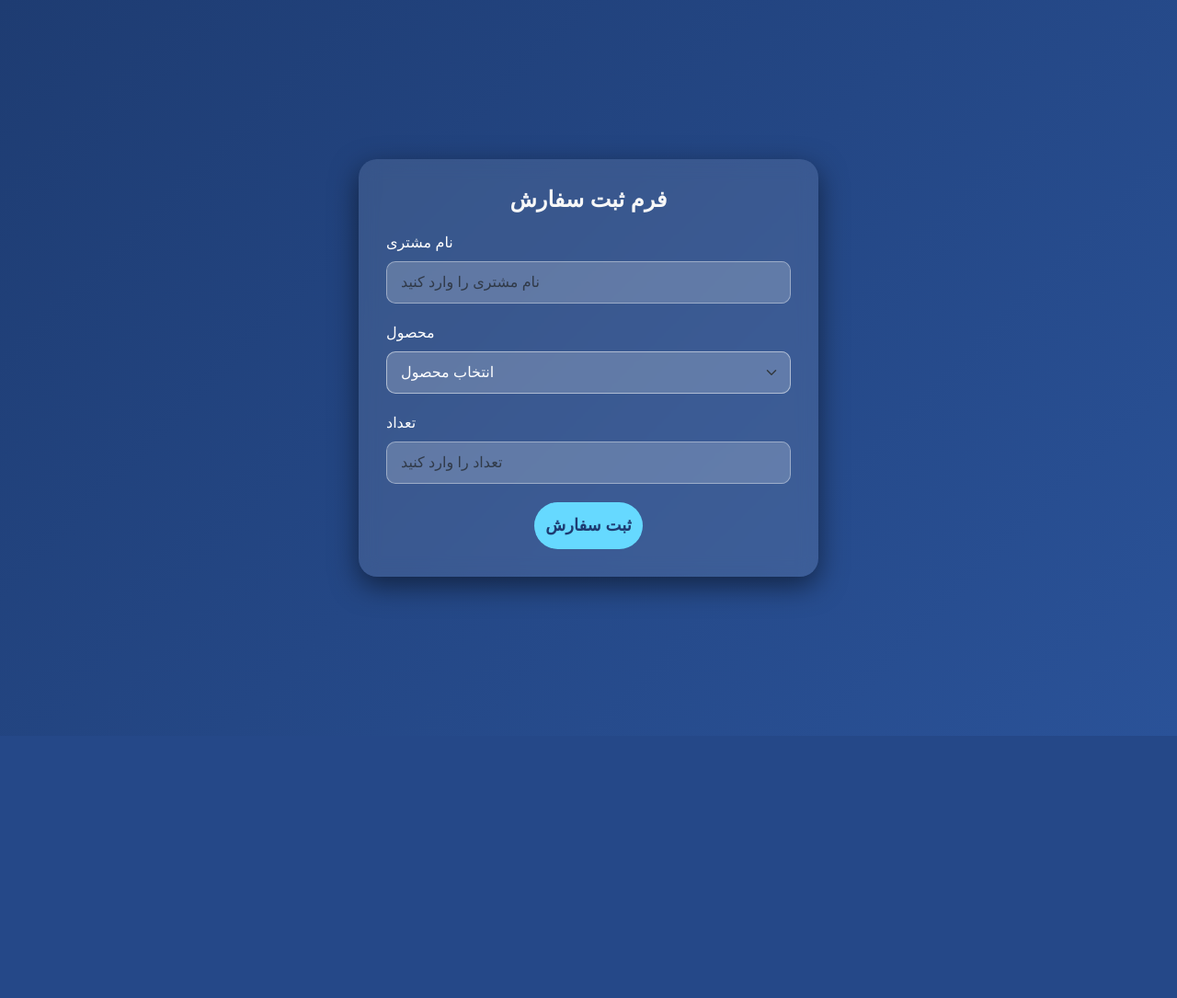
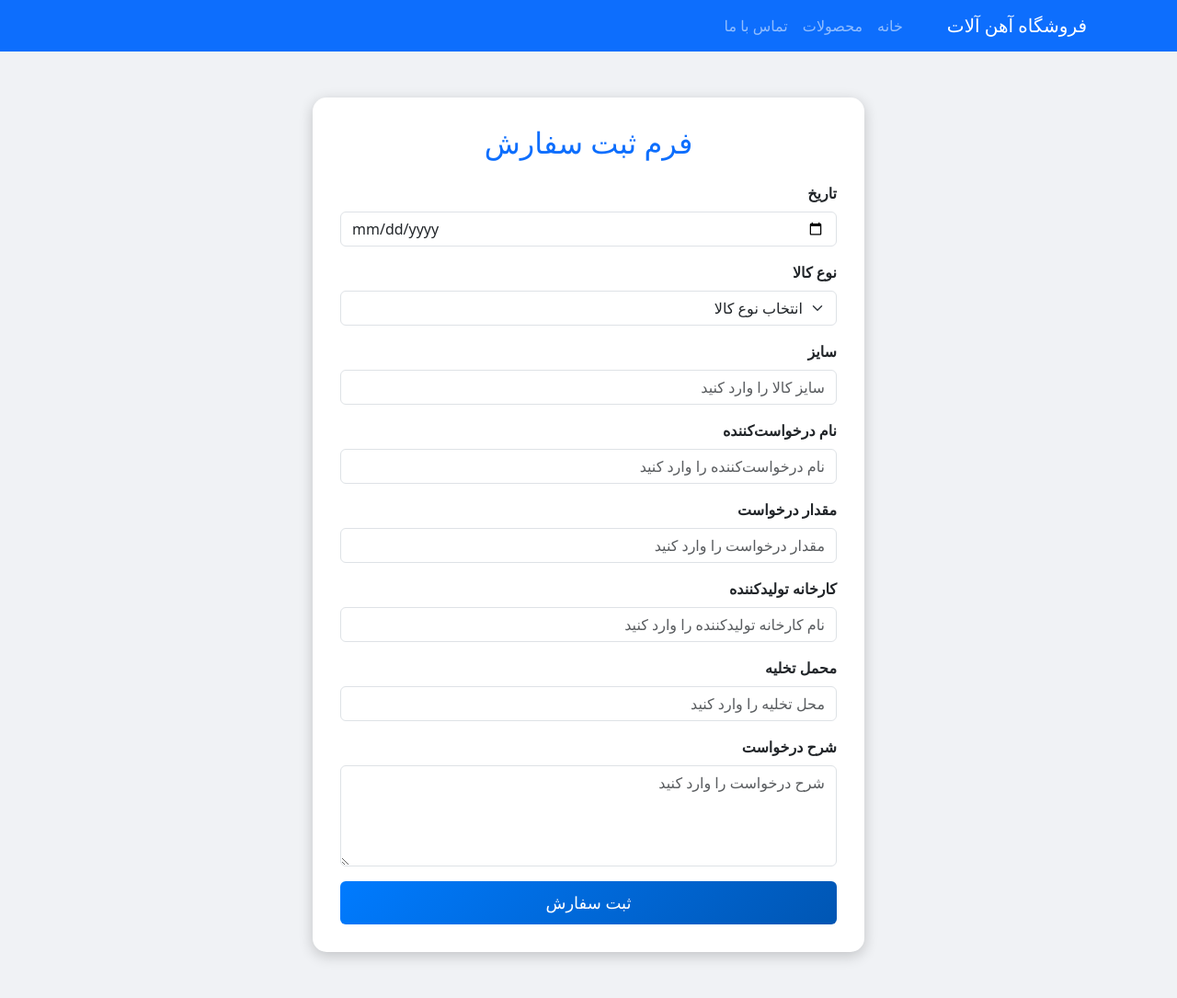
Before and after one commit to poem71/django-test-project, a Django app: page /order_form/ in a window 1280 px wide. Shown: the whole page at 92% size. Before the commit the page ends 800 px from the top, so only its background shows below. Run offline with Django 5.2, Linux system fonts and the light colour scheme.

Commit message:
اضافه کردن تغییرات جدید

```diff
--- a/order_management/urls.py
+++ b/order_management/urls.py
@@ -1,4 +1,3 @@
-
 from django.contrib import admin
 from django.urls import path,include
 
--- a/orders/serializers.py
+++ b/orders/serializers.py
@@ -4,4 +4,5 @@ from .models import Order
 class OrderSerializer(serializers.ModelSerializer):
     class Meta:
         model = Order
-        fields = ['id', 'customer_name', 'product_name', 'quantity']
+        fields = ['id', 'date', 'product_type', 'size', 'requester_name',
+                  'quantity', 'manufacturer', 'unloading_place', 'description']
--- a/orders/templates/order_form.html
+++ b/orders/templates/order_form.html
@@ -4,40 +4,116 @@
     <meta charset="UTF-8">
     <meta name="viewport" content="width=device-width, initial-scale=1.0">
     <title>ثبت سفارش</title>
-    <link href="https://cdn.jsdelivr.net/npm/bootstrap@5.3.0-alpha1/dist/css/bootstrap.min.css" rel="stylesheet"
-          integrity="sha384-KyZXEJ6F3tQ2zFf8vL6lfY2gpDlNJSdQIC3QyaWv2A2KKfZmY5Ostplq6uBghgtp" crossorigin="anonymous">
-  {% include "css.html" %}
+    <link href="https://cdn.jsdelivr.net/npm/bootstrap@5.3.0/dist/css/bootstrap.min.css" rel="stylesheet">
+    <script src="https://cdn.jsdelivr.net/npm/bootstrap@5.3.0/dist/js/bootstrap.bundle.min.js"></script>
+    <style>
+        body {
+            background-color: #f0f2f5;
+        }
+        .form-container {
+            max-width: 600px;
+            margin: 50px auto;
+            background: white;
+            padding: 30px;
+            border-radius: 15px;
+            box-shadow: 0px 4px 15px rgba(0, 0, 0, 0.2);
+            transition: all 0.3s ease-in-out;
+        }
+        .form-container:hover {
+            transform: translateY(-5px);
+        }
+        .btn-primary {
+            background: linear-gradient(135deg, #007bff, #0056b3);
+            border: none;
+            padding: 10px;
+            font-size: 18px;
+        }
+        .btn-primary:hover {
+            background: linear-gradient(135deg, #0056b3, #003f7f);
+        }
+        .form-label {
+            font-weight: bold;
+        }
+    </style>
 </head>
-<body>
+<body dir="rtl">
 
+<!-- منوی ناوبری -->
+<nav class="navbar navbar-expand-lg navbar-dark bg-primary">
+    <div class="container">
+        <a class="navbar-brand" href="#">فروشگاه آهن آلات</a>
+        <button class="navbar-toggler" type="button" data-bs-toggle="collapse" data-bs-target="#navbarNav" aria-controls="navbarNav" aria-expanded="false" aria-label="Toggle navigation">
+            <span class="navbar-toggler-icon"></span>
+        </button>
+        <div class="collapse navbar-collapse" id="navbarNav">
+            <ul class="navbar-nav ms-auto">
+                <li class="nav-item"><a class="nav-link" href="#">خانه</a></li>
+                <li class="nav-item"><a class="nav-link" href="#">محصولات</a></li>
+                <li class="nav-item"><a class="nav-link" href="#">تماس با ما</a></li>
+            </ul>
+        </div>
+    </div>
+</nav>
+
+<!-- فرم ثبت سفارش -->
+<div class="container">
     <div class="form-container">
-    <h2>فرم ثبت سفارش</h2>
-
+        <h2 class="text-center mb-4 text-primary">فرم ثبت سفارش</h2>
         <form method="POST">
             {% csrf_token %}
 
             <div class="mb-3">
-            <label for="customer_name" class="form-label">نام مشتری</label>
-            <input type="text" class="form-control" id="customer_name" name="customer_name" required placeholder="نام مشتری را وارد کنید">
+                <label for="date" class="form-label">تاریخ</label>
+                <input type="date" class="form-control" id="date" name="date" required>
             </div>
 
             <div class="mb-3">
-            <label for="product" class="form-label">محصول</label>
-            <select class="form-select" id="product" name="product" required>
-                <option value="">انتخاب محصول</option>
-                <option value="Product1">محصول 1</option>
-                <option value="Product2">محصول 2</option>
-                <option value="Product3">محصول 3</option>
+                <label for="product_type" class="form-label">نوع کالا</label>
+                <select class="form-select" id="product_type" name="product_type" required>
+                    <option value="">انتخاب نوع کالا</option>
+                    <option value="میلگرد">میلگرد</option>
+                    <option value="تیرآهن">تیرآهن</option>
+                    <option value="کلاف">کلاف</option>
+                    <option value="ورق">ورق</option>
                 </select>
             </div>
 
             <div class="mb-3">
-            <label for="quantity" class="form-label">تعداد</label>
-            <input type="number" class="form-control" id="quantity" name="quantity" required min="1" placeholder="تعداد را وارد کنید">
+                <label for="size" class="form-label">سایز</label>
+                <input type="text" class="form-control" id="size" name="size" required placeholder="سایز کالا را وارد کنید">
+            </div>
+
+            <div class="mb-3">
+                <label for="requester_name" class="form-label">نام درخواست‌کننده</label>
+                <input type="text" class="form-control" id="requester_name" name="requester_name" required placeholder="نام درخواست‌کننده را وارد کنید">
+            </div>
+
+            <div class="mb-3">
+                <label for="quantity" class="form-label">مقدار درخواست</label>
+                <input type="number" class="form-control" id="quantity" name="quantity" required min="1" placeholder="مقدار درخواست را وارد کنید">
+            </div>
+
+            <div class="mb-3">
+                <label for="manufacturer" class="form-label">کارخانه تولیدکننده</label>
+                <input type="text" class="form-control" id="manufacturer" name="manufacturer" required placeholder="نام کارخانه تولیدکننده را وارد کنید">
+            </div>
+
+            <div class="mb-3">
+                <label for="unloading_place" class="form-label">محمل تخلیه</label>
+                <input type="text" class="form-control" id="unloading_place" name="unloading_place" required placeholder="محل تخلیه را وارد کنید">
+            </div>
+
+            <div class="mb-3">
+                <label for="description" class="form-label">شرح درخواست</label>
+                <textarea class="form-control" id="description" name="description" rows="4" required placeholder="شرح درخواست را وارد کنید"></textarea>
             </div>
 
             <div class="text-center">
-            <button type="submit" class="btn btn-primary">ثبت سفارش</button>
+                <button type="submit" class="btn btn-primary w-100">ثبت سفارش</button>
             </div>
+        </form>
+    </div>
+</div>
+
 </body>
 </html>
--- a/orders/urls.py
+++ b/orders/urls.py
@@ -10,4 +10,7 @@ urlpatterns = [
     path('api/', include(router.urls)),
     path('order_form/', views.form, name='order_form'),
 
+
+
+
 ]
--- a/orders/views.py
+++ b/orders/views.py
@@ -1,4 +1,4 @@
-from django.shortcuts import render
+from django.shortcuts import render, redirect
 from rest_framework import viewsets
 from .models import Order
 from .serializers import OrderSerializer
@@ -10,13 +10,24 @@ class Orders(viewsets.ModelViewSet):
 
 def form(request):
     if request.method == 'POST':
-        customer_name = request.POST['customer_name']
-        product_name = request.POST['product']
-        quantity = request.POST['quantity']
-        Order.objects.create(
-            customer_name=customer_name,
-            product_name=product_name,
-            quantity=quantity
-        )
-        return render(request, 'order_form.html', {'success': 'سفارش شما ثبت شد!'})
+        product_type = request.POST.get('product_type')
+        size = request.POST.get('size')
+        requester_name = request.POST.get('requester_name')
+        quantity = request.POST.get('quantity')
+        manufacturer = request.POST.get('manufacturer')
+        unloading_place = request.POST.get('unloading_place')
+        description = request.POST.get('description')
+
+        if product_type and size and requester_name and quantity and manufacturer and unloading_place:
+            Order.objects.create(
+                product_type=product_type,
+                size=size,
+                requester_name=requester_name,
+                quantity=int(quantity),
+                manufacturer=manufacturer,
+                unloading_place=unloading_place,
+                description=description
+            )
+            return redirect('order_form')
+
     return render(request, 'order_form.html')
```
Also changed, not shown: orders/admin.py (+5 -2 lines), orders/models.py (+22 -5 lines), db.sqlite3, orders/migrations/0002_auto_20250201_2102.py (added), orders/migrations/0003_alter_order_options_remove_order_customer_name_and_more.py (added), orders/migrations/0004_alter_order_date_alter_order_description_and_more.py (added). Lines whose indentation alone changed are shown as unchanged.
